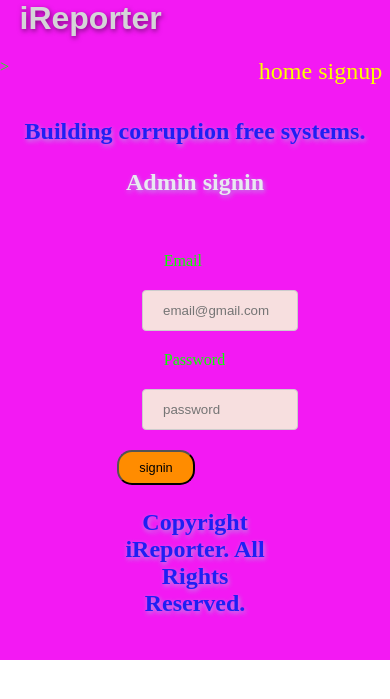
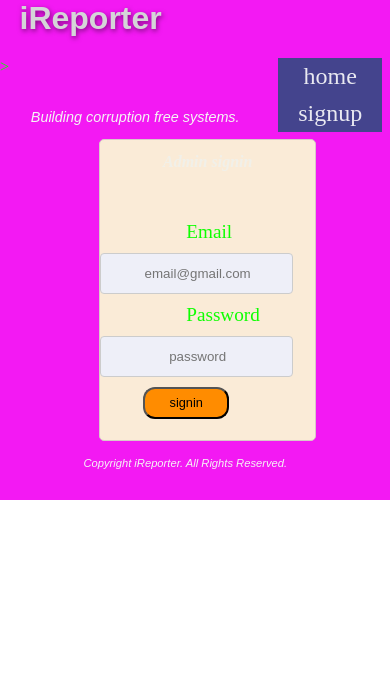
Before and after one commit to bekeplar/iReporter, a Python web app: template UI/templates/admin.html in a window 390 px wide. Shown: the top 699 px of the page. Run offline with Jinja, Linux system fonts and the light colour scheme; the template is opened without the code that fills it, so the values that code supplies are empty.

Commit message:
Add responsiveness to page

```diff
--- a/UI/static/main.css
+++ b/UI/static/main.css
@@ -16,7 +16,7 @@ p{
     font-family: Arial, Helvetica, sans-serif;
 }
 #alpha{
-    background-color: rgb(245, 188, 45);
+    background-color: rgb(45, 95, 245);
     padding-left: 10%;
     padding-right: 10%;
     padding-bottom: 10%;
@@ -25,16 +25,16 @@ p{
 h3 {
     text-align: center;
     font-size: 150%;
-    color: rgb(31, 31, 243);
-    text-shadow: 1px 2px 5px rgba(173, 173, 226, 0.9);
+    color: whitesmoke;
+
 
 }
 
 h2 {
     text-align: center;
     font-size: 150%;
-    color: rgb(233, 233, 241);
-    text-shadow: 1px 2px 5px rgba(173, 173, 226, 0.9);
+    font-style: italic;
+    color: rgb(241, 240, 233);
 
 }
 #low {
@@ -42,49 +42,80 @@ h2 {
     padding-right: 20%;
     padding-bottom: 5%;
     padding-top: 5%;
+
+}
+#low p{
+    color: rgb(164, 253, 30);
+    text-indent: unset;
+    font-family: Arial, Helvetica, sans-serif;
 }
 .top{
     margin: 2%;
     margin-top: 0%;
     font-size: 1.5em;
     float: right;
-
 }
+/*#down{
+    padding-left: 50%;
+    padding-right: 50%;
+    padding-bottom: 5%;
+    padding-top: 5%;
+}
+#down a{
+    display: inline;
+    text-decoration: none;
+    color: green;
+}*/
 .top a{
     color: rgb(251, 255, 0);
     text-decoration: none;
+    background-color: green;
+    color: white;
+    padding: 5px 20px;
+    border-radius: 5px;
+    text-align: center;
+}
+#status{
+    margin-left: 0%;
 }
 a:hover {
     color: rgb(161, 27, 34);
 }
 
 .dare {
-    padding-left: 30%;
-    padding-right: 30%;
+    padding-left: 20%;
+    padding-right: 25%;
     padding-bottom: 5%;
     padding-top: 0%;
+
 }
     input {
         display: block;
-        width: 100%;
+        width: 90%;
         padding: 12px 20px;
         display: inline-block;
         border: 1px solid #ccc;
         border-radius: 4px;
-        box-sizing: border-box;
         display: block;
-        margin: 20px 25px 20px 25px;
-        background-color: rgb(247, 223, 223);
-
+        text-align: center;
+        margin-left: 30%;
+        padding-left: 10%;
+        margin: 10px  0px;
+        background-color: rgb(238, 239, 248);
     }
-    button{
-        border-radius: 15px;
-        padding: 5% 5%;
+    input:hover{
+        background-color: rgb(149, 181, 184);
+        color: azure;
+    }
+    button {
+        border-radius: 12px;
+        padding: 3% 3%;
         text-align: center;
-        width: 50%;
+        width: 40%;
         font-size: 80%;
         background-color: darkorange;
-
+        margin-bottom: 10%;
+        margin-left: 20%;
     }
     button:hover{
         background-color: #1ce25b;
@@ -97,7 +128,30 @@ a:hover {
     background-color: rgb(243, 25, 243);
     color: rgb(13, 255, 0);
     margin-right: 0%;
+}
+form{
+    border: 1px solid rgb(216, 200, 200);
+    border-radius: 5px;
+    padding-left: 0%;
+    padding-right: 0%;
+    width: 100%;
+    margin-left: 10% ;
+    background-color: antiquewhite;
+    margin-right: 5%;
 
+}
+
+select{
+    color:blue;
+    font-size: inherit;
+    margin-left: 30%;
+    font-size: 1em;
+    padding-top: 2px;
+    padding-bottom: 2px;
+    background-color: white;
+    white-space: nowrap;
+    border: 1px solid rgb(224, 221, 221);
+    border-radius: 6px;
 }
 
 table
@@ -105,23 +159,26 @@ table
     border: 1px solid white;
     border-collapse: collapse;
     padding-bottom: 20%;
+    background-color: whitesmoke;
     padding-right: 50%;
     padding-left: 50%;
     padding-right: 50%;
+    margin-right: 20%;
     overflow-x: auto;
     width: 50%;
-
 }
 table th{
     border: 1px solid white;
     text-align: center;
     height: 50%;
-
 }
 table td{
     border: 1px solid white;
     text-align: center;
     height: 70%;
+}
+thead td{
+    color: blue;
 }
 th {
     background-color: #4CAF50;
@@ -130,13 +187,47 @@ th {
 /*tr:nth-child(even) {
     background-color: #f2f2f2;
 }*/
-
-tr:hover
+tr:hover{
     background-color: #f5e72c;
 }
 th:hover {
     background-color: #4f52ff;
 }
 label{
-    padding-left: 30%;
+    padding-left: 40%;
+    font-size: 120%;
+
 }
+
+@media only screen and (max-width: 768px) {
+    /* For mobile phones: */
+    body{
+        margin: 0px;
+        background-size: cover;
+        padding-right: 0;
+    }
+    a{
+      display: block;
+    }
+    footer h3{
+        font-size: 70%;
+    }
+    h3{
+        font-size: 90%;
+        font-family: Arial, Helvetica, sans-serif;
+        font-style: italic;
+        font-weight: 200;
+    }
+
+    .top a{
+        color: rgb(233, 233, 241);
+        background-color: #44448d;
+        border-radius: 0px;
+    }
+    a:hover {
+        color: rgb(161, 27, 132);
+    }
+    h2{
+        font-size: 100%;
+    }
+}
```
